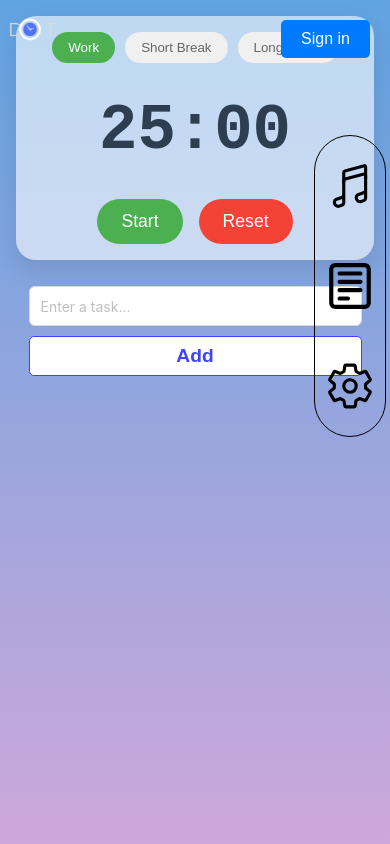
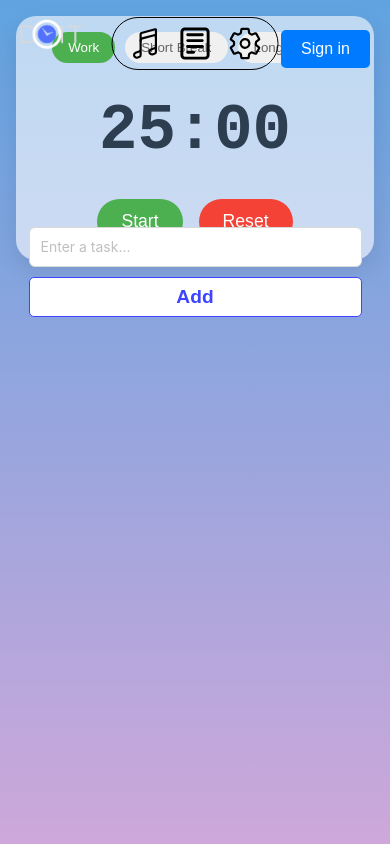
Before and after one commit to YANA-WebDev/planner, a React (Vite) app: page / in a window 390 px wide. Shown: the top 844 px of the page. Built offline with nearby package versions, Linux system fonts and the light colour scheme.

Commit message:
small details, format documents

```diff
--- a/src/App.css
+++ b/src/App.css
@@ -37,6 +37,6 @@ input[type="checkbox"] {
 
 .main-logo {
   position: fixed;
-  width: 15%;
-  margin: 1% 0 0 1%;
+  width: 20%;
+  margin-left: 3%;
 }
--- a/src/components/addTaskComponent/addTask.css
+++ b/src/components/addTaskComponent/addTask.css
@@ -4,6 +4,7 @@
   justify-content: center;
   gap: 1%;
   height: 6vh;
+  margin-top: -7vh;
 }
 
 .to-do-input {
--- a/src/components/itemsListComponComponents/itemsList.css
+++ b/src/components/itemsListComponComponents/itemsList.css
@@ -78,8 +78,6 @@ ol {
   gap: 10px;
   flex-wrap: wrap;
 }
-
-/* Responsive Design */
 @media screen and (max-width: 768px) {
   .task-item {
     padding: 5px 15px;
--- a/src/components/navigation menu/NavigationMenu.jsx
+++ b/src/components/navigation menu/NavigationMenu.jsx
@@ -97,7 +97,7 @@ const NavigationMenu = () => {
           <div className="setting-item">
             <label>Theme:</label>
             <div className="theme-options">
-            <button
+              <button
                 className="original-theme"
                 onClick={() => changeTheme("original")}
               >
--- a/src/components/navigation menu/navigationMenu.css
+++ b/src/components/navigation menu/navigationMenu.css
@@ -5,11 +5,23 @@
   gap: 50px;
   align-items: center;
   right: 1%;
-  top: 16%;
+  top: 27%;
   border-radius: 50px;
   padding: 25px 10px;
   border: 1px solid black;
-
+}
+.settings-menu {
+  display: flex;
+  position: fixed;
+  flex-direction: column;
+  gap: 50px;
+  align-items: center;
+  right: 30%;
+  border-radius: 50px;
+  padding: 30px 25px;
+  font-size: 1rem;
+  border: 1px solid black;
+  background-color: rgba(245, 245, 245, 0.906);
 }
 
 .navigation-icon {
@@ -28,14 +40,14 @@
   transform: scale(0.9);
 }
 .original {
-  background-image:linear-gradient(#259AD8, #FFCCFF,);
+  background-image: linear-gradient(#259ad8, #ffccff);
 }
 .colorful {
   background: linear-gradient(45deg, #00e1fd, #fc007a, #ff2525);
 }
 
 .warm-dark {
-  background:  linear-gradient(45deg, #2d1e17, #523f31, #796254);
+  background: linear-gradient(45deg, #2d1e17, #523f31, #796254);
   color: #9d8a7c;
 }
 
@@ -77,7 +89,7 @@
   padding: 0.5rem 1rem;
   border: none;
   border-radius: 4px;
-  background-color: #4CAF50;
+  background-color: #4caf50;
   color: white;
   cursor: pointer;
   font-size: 1rem;
@@ -87,3 +99,32 @@
 .modal-content button:hover {
   background-color: #45a049;
 }
+@media screen and (max-width: 768px) {
+  .navigation-menu {
+    position: fixed;
+    flex-direction: row;
+    top: 2%;
+    right: 50%;
+    transform: translateX(50%);
+    gap: 20px;
+    padding: 10px 20px;
+    z-index: 100;
+  }
+
+  .navigation-icon {
+    width: 40px;
+    height: 40px;
+  }
+}
+
+@media screen and (max-width: 480px) {
+  .navigation-menu {
+    gap: 15px;
+    padding: 8px 15px;
+  }
+
+  .navigation-icon {
+    width: 35px;
+    height: 35px;
+  }
+}
--- a/src/components/signUp/SignUp.jsx
+++ b/src/components/signUp/SignUp.jsx
@@ -19,13 +19,29 @@ const SignUp = () => {
       {showSignUp && (
         <div className="signup-container">
           <div className="signup-box">
-            <h1 className="logo">D<span className="logo-o">O</span>IT</h1>
+            <image
+              src="./images/doit-watch-logo.png"
+              alt="Logo"
+              className="logo"
+            />
             <div className="form-container">
               <h2 className="form-title">Create Account</h2>
               <form>
-                <input type="text" placeholder="User Name" className="form-input" />
-                <input type="email" placeholder="Email" className="form-input" />
-                <input type="password" placeholder="Password" className="form-input" />
+                <input
+                  type="text"
+                  placeholder="User Name"
+                  className="form-input"
+                />
+                <input
+                  type="email"
+                  placeholder="Email"
+                  className="form-input"
+                />
+                <input
+                  type="password"
+                  placeholder="Password"
+                  className="form-input"
+                />
                 <button className="signup-button">Sign up</button>
               </form>
               <div className="or-divider">
@@ -33,13 +49,16 @@ const SignUp = () => {
               </div>
               <button className="google-signup">
                 <img
-                  src='./images/google.png'
+                  src="./images/google.png"
                   alt="Google logo"
                   className="google-icon"
                 />
               </button>
               <p className="login-text">
-                Already have an account? <a href="#" className="login-link">Log in</a>
+                Already have an account?{" "}
+                <a href="#" className="login-link">
+                  Log in
+                </a>
               </p>
             </div>
           </div>
--- a/src/components/signUp/signUp.css
+++ b/src/components/signUp/signUp.css
@@ -9,7 +9,7 @@ body {
   box-sizing: border-box;
 }
 .signup-container {
-  margin-bottom: 20px;
+  margin: 25%;
   text-align: center;
   display: flex;
   justify-content: center;
@@ -17,22 +17,12 @@ body {
 }
 
 .signup-box {
-  background-image:linear-gradient(#259AD8,#FFCCFF);
+  background-image: linear-gradient(#259ad8, #ffccff);
   border-radius: 15px;
   padding: 30px;
   box-shadow: 0 4px 10px rgba(0, 0, 0, 0.2);
   width: 350px;
 }
-
-.logo {
-  font-size: 2.5rem;
-  margin-bottom: 20px;
-}
-
-.logo-o {
-    color: #4980ed;
-}
-
 
 .form-container {
   text-align: center;
@@ -75,7 +65,6 @@ body {
 }
 
 .google-signup {
-
   background: none;
   border: none;
   cursor: pointer;
@@ -102,7 +91,7 @@ body {
 }
 .signin-button {
   position: fixed;
-  top: 20px;
+  top: 30px;
   right: 20px;
   padding: 10px 20px;
   background-color: #007bff;
```
Lines whose indentation alone changed are shown as unchanged.
